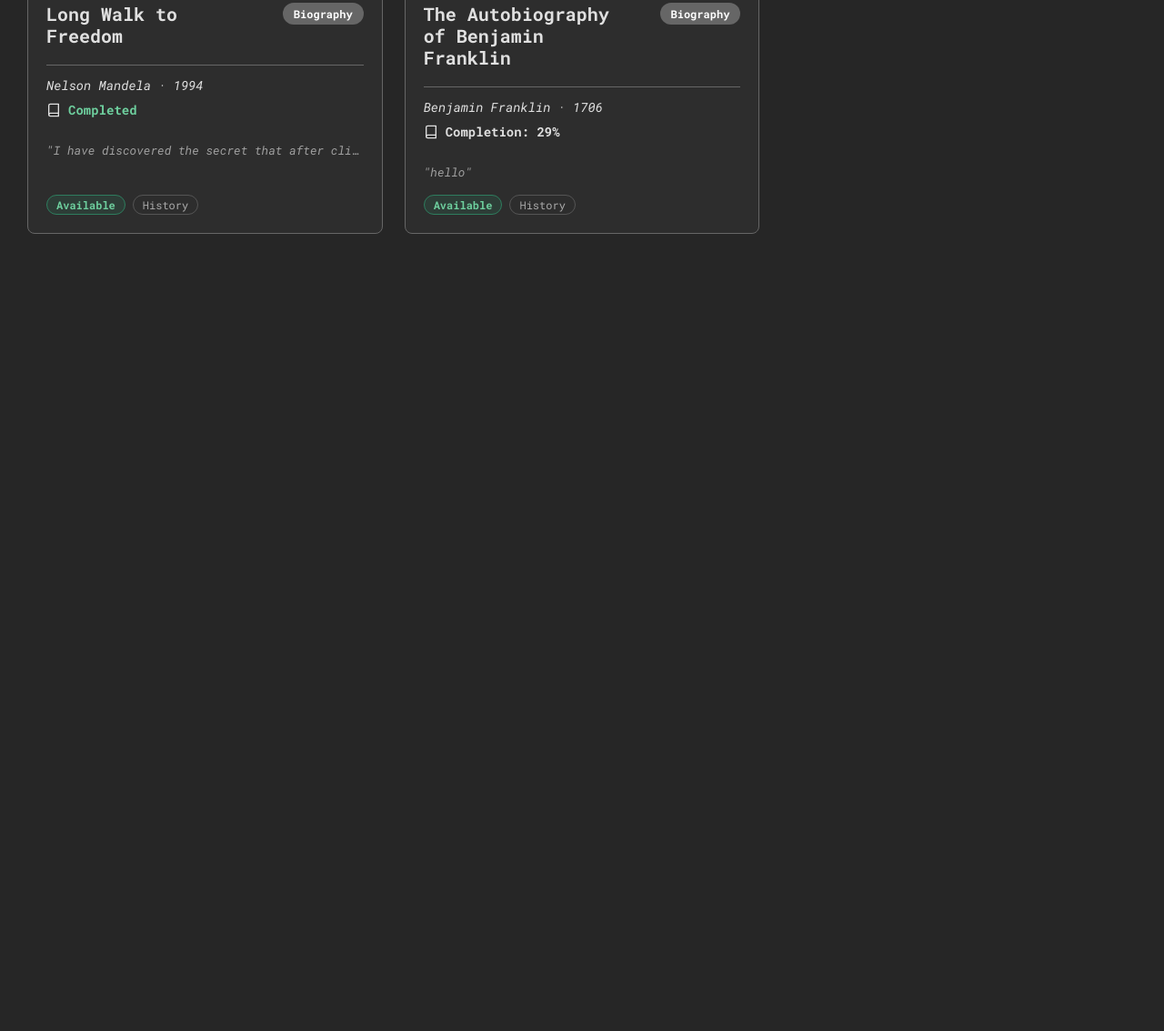
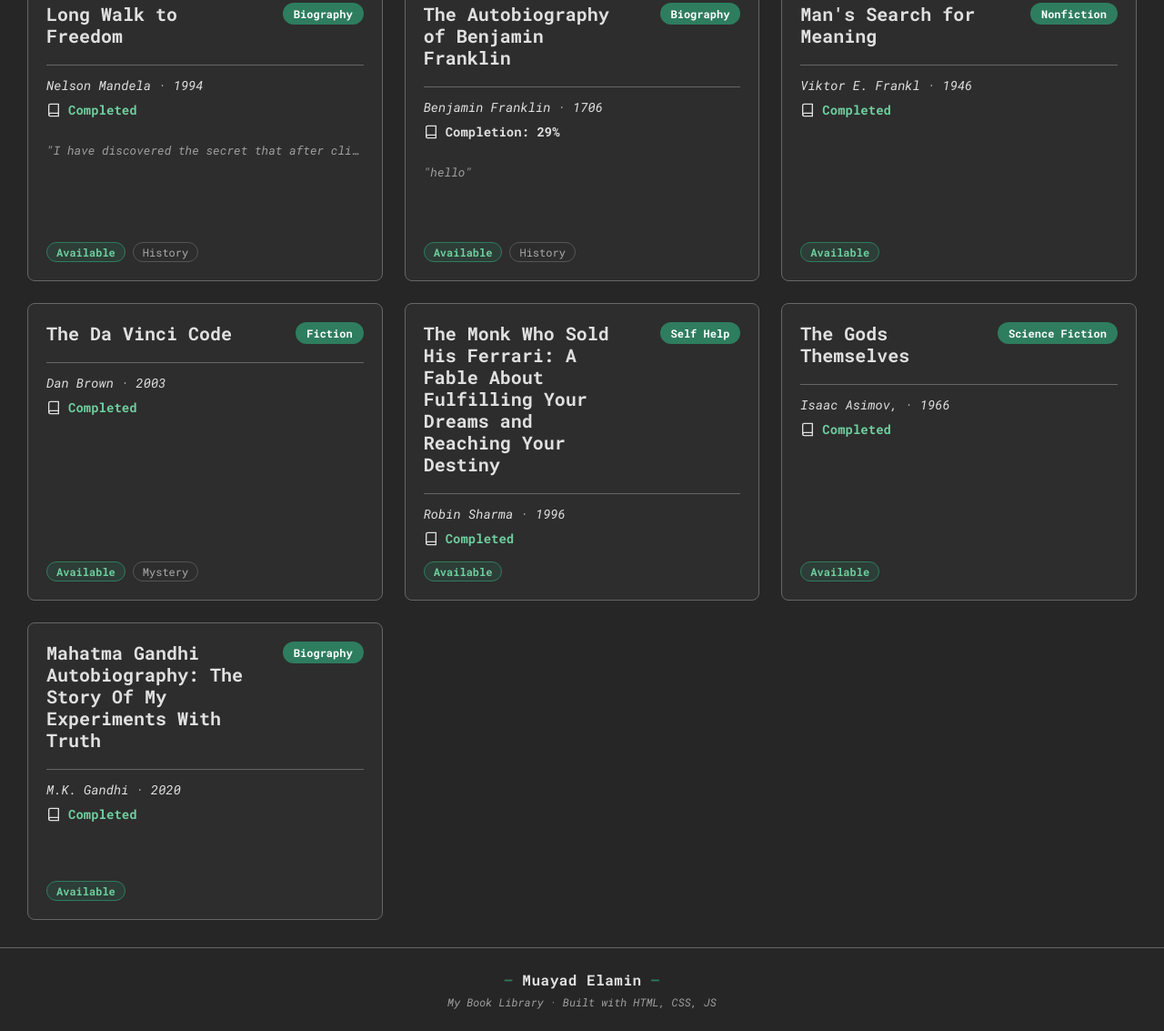
Before and after one commit to Muayad2024/SigmaSchool_project_2, a plain HTML site: page index.html in a window 1280 px wide. Shown: the part 198-1331 px from the top of the page at 91% size. Before the commit the page ends 800 px from the top, so only its background shows below. Drawn offline with Linux system fonts and the light colour scheme; a web font is replaced by a local one.

Commit message:
many changes

```diff
--- a/index.html
+++ b/index.html
@@ -6,27 +6,22 @@
     <title>My Book Library</title>
     <link rel="icon" type="image/x-icon" href="favicontal.png">
 
-    <!-- add favcon here  -->
-
     <link rel="preconnect" href="https://fonts.googleapis.com">
     <link rel="preconnect" href="https://fonts.gstatic.com" crossorigin>
-    <link href="<link rel="preconnect" href="https://fonts.googleapis.com">
-    <link href="https://fonts.googleapis.com/css2?family=Architects+Daughter&family=Roboto+Mono:ital,wght@0,100..700;1,100..700&display=swap" rel="stylesheet" rel="stylesheet">
-    <link href="https://fonts.googleapis.com/css2?family=Atomic+Age&display=swap" rel="stylesheet">
-    <link href="https://fonts.googleapis.com/css2?family=Atomic+Age&family=Quicksand:wght@300..700&display=swap" rel="stylesheet">
+    <link href="https://fonts.googleapis.com/css2?family=Atomic+Age&family=Quicksand:wght@300..700&family=Roboto+Mono:ital,wght@0,100..700;1,100..700&display=swap" rel="stylesheet">
 
     <link rel="stylesheet" href="style.css">
 </head>
 <body>
 
-    <header class="archive-header">
+    <header class="header">
         <div class="logo-area">
-          My Library Books
+          My Book Library
         </div>
     </header>
 
     <div class="action-bar">
-        <button id="toggleFormBtn" class="add-new-card-btn">
+        <button id="toggleFormBtn" class="add-new-book-btn">
             <svg xmlns="http://www.w3.org/2000/svg" viewBox="0 0 24 24" fill="none" stroke="currentColor" stroke-width="2" stroke-linecap="round" stroke-linejoin="round"><line x1="12" y1="5" x2="12" y2="19"></line><line x1="5" y1="12" x2="19" y2="12"></line></svg>
             Add New Book
         </button>
@@ -36,7 +31,7 @@
         <div class="form-container">
             <form id="cardForm">
                 <div class="form-row">
-                    <div class="form-group" style="flex: 2;">
+                    <div class="form-group">
                         <label for="title">Title</label>
                         <input required type="text" id="title" placeholder="e.g., The Odyssey">
                     </div>
@@ -96,11 +91,11 @@
                 </div>
 
                 <div class="form-row">
-                    <div class="form-group" style="flex: 1;">
+                    <div class="form-group">
                         <label for="tags">Tags (Comma separated)</label>
                         <input type="text" id="tags" placeholder="e.g., Adventure, Heroism, Fate">
                     </div>
-                    <div class="form-group" style="flex: 1;">
+                    <div class="form-group">
                         <label for="quote">Best Quote</label>
                         <input type="text" id="quote" placeholder="e.g., 'Sing to me of the man, Muse...'">
                     </div>
@@ -112,7 +107,12 @@
     </div>
 
     <div class="cards-grid" id="cardsContainer"></div>
-
+   <footer id="footer" class="footer">
+    <div class="footer-content">
+        <p class="footer-name">Muayad Elamin</p>
+        <p class="footer-sub">My Book Library &middot; Built with HTML, CSS, JS</p>
+    </div>
+</footer>
     <script src="script.js"></script>
 </body>
 </html>
--- a/script.js
+++ b/script.js
@@ -22,57 +22,70 @@ let cardsData = [
     quote: "hello",
     totalPages: 350,
     readPages: 100
-  }/* ,
+  },
   {
     id: "3",
-    title: "",
-    author: "",
-    date: "",
-    type: "Biography",
-    tags: ["History"],
+    title: "Man's Search for Meaning",
+    author: "Viktor E. Frankl",
+    date: "1946",
+    type: "Nonfiction",
+    tags: [],
     available: true,
     quote: "",
-    totalPages: ,
-    readPages:
+    totalPages: 165,
+    readPages: 165
   },
   {
     id: "4",
-    title: "",
-    author: "",
-    date: "",
-    type: "Biography",
-    tags: ["History"],
+    title: "The Da Vinci Code",
+    author: "Dan Brown",
+    date: "2003",
+    type: "Fiction",
+    tags: ["Mystery"],
     available: true,
     quote: "",
-    totalPages: ,
-    readPages:
-  },
+    totalPages: 480 ,
+    readPages: 480
+  } ,
   {
     id: "5",
-    title: "",
-    author: "",
-    date: "",
-    type: "Biography",
-    tags: ["History"],
+    title: "The Monk Who Sold His Ferrari: A Fable About Fulfilling Your Dreams and Reaching Your Destiny",
+    author: "Robin Sharma",
+    date: "1996",
+    type: "Self Help",
+    tags: [],
     available: true,
     quote: "",
-    totalPages: ,
-    readPages:
+    totalPages: 208 ,
+    readPages: 208
   },
   {
     id: "6",
-    title: "",
-    author: "",
-    date: "",
-    type: "Biography",
-    tags: ["History"],
+    title: "The Gods Themselves",
+    author: "Isaac Asimov,",
+    date: "1966 ",
+    type: "Science Fiction",
+    tags: [],
     available: true,
     quote: "",
-    totalPages: ,
-    readPages:
-  } */
+    totalPages: 288,
+    readPages: 288
+  },
+  {
+    id: "7",
+    title: "Mahatma Gandhi Autobiography: The Story Of My Experiments With Truth",
+    author: "M.K. Gandhi",
+    date: "2020",
+    type: "Biography",
+    tags: [],
+    available: true,
+    quote: "",
+    totalPages: 649,
+    readPages: 649
+  }
+
 ];
-
+// The Dom object elements
 const cardsContainer = document.getElementById('cardsContainer');
 const cardForm = document.getElementById('cardForm');
 const toggleFormBtn = document.getElementById('toggleFormBtn');
@@ -80,17 +93,17 @@ const formWrapper = document.getElementById('formWrapper');
 const submitBtn = document.getElementById('submitBtn');
 
 let editingCardId = null;
-
+//This long svg is plus icon :)
 const formBtnHTML = `
   <svg xmlns="http://www.w3.org/2000/svg" width="20" height="20" viewBox="0 0 24 24" fill="none" stroke="currentColor" stroke-width="2" stroke-linecap="round" stroke-linejoin="round"><line x1="12" y1="5" x2="12" y2="19"></line><line x1="5" y1="12" x2="19" y2="12"></line></svg>
   Add New Book
 `;
-
+//This long svg is plus icon :)
 const closeBtnHTML = `
   <svg xmlns="http://www.w3.org/2000/svg" width="20" height="20" viewBox="0 0 24 24" fill="none" stroke="currentColor" stroke-width="2" stroke-linecap="round" stroke-linejoin="round"><line x1="12" y1="5" x2="12" y2="19"></line><line x1="5" y1="12" x2="19" y2="12"></line></svg>
   Close Form
 `;
-
+/* Event Listeer when the botton clicked it will hide the form and change the inner HTML and change the submit button text  */
 toggleFormBtn.addEventListener('click', () => {
   formWrapper.classList.toggle('hidden');
   if (formWrapper.classList.contains('hidden')) {
@@ -102,30 +115,17 @@ toggleFormBtn.addEventListener('click', () => {
     toggleFormBtn.innerHTML = closeBtnHTML;
   }
 });
-
-function getTypeClass(type) {
-    if (type === 'Poem') return 'type-poem';
-    if (type === 'Myth/Legend') return 'type-myth';
-    if (type === 'Scripture') return 'type-scripture';
-    return 'type-other';
+//calculate the percent
+function calculateCompletion(read, total) {
+  if (total <= 0) return 0;   //I don't want to get infinity number
+  const percent = Math.round((read / total) * 100);
+  return Math.min(Math.max(percent, 0), 100);  //It make the out put btween 1-100 for wrong input
 }
 
-function getBadgeClass(type) {
-    if (type === 'Poem') return 'badge-poem';
-    if (type === 'Myth/Legend') return 'badge-myth';
-    if (type === 'Scripture') return 'badge-scripture';
-    return 'badge-other';
-}
-
-function calculateCompletion(read, total) {
-    if (!total || total <= 0) return 0;
-    const percent = Math.round((read / total) * 100);
-    return Math.min(Math.max(percent, 0), 100);
-}
-
+// This function will arrange the cards
 function renderCards() {
   cardsContainer.innerHTML = '';
-
+/* If there is no books added (the array length is 0) it will show this HTML paragraph */
   if (cardsData.length === 0) {
     cardsContainer.innerHTML = '<p class="empty-state">No books available. Create one above!</p>';
     return;
@@ -134,11 +134,9 @@ function renderCards() {
   cardsData.forEach(card => {
     let tagsHTML = '';
 
-    if (card.available) {
-      tagsHTML += `<span class="tag tag-available">Available</span>`;
-    } else {
-      tagsHTML += `<span class="tag tag-not-available">Not Available</span>`;
-    }
+    tagsHTML += card.available
+      ? `<span class="tag tag-available">Available</span>`
+      : `<span class="tag tag-not-available">Not Available</span>`;
 
     const displayedTags = card.tags.slice(0, 3);
     const remainingCount = card.tags.length - 3;
@@ -149,18 +147,17 @@ function renderCards() {
       tagsHTML += `<span class="tag tag-count">+${remainingCount}</span>`;
     }
 
-    const borderClass = getTypeClass(card.type);
-    const badgeClass = getBadgeClass(card.type);
     const completionPercent = calculateCompletion(card.readPages, card.totalPages);
+    /* If the book complete it will show the completed text other it will show the percent  */
     const completionText = completionPercent === 100 ? "Completed" : `Completion: ${completionPercent}%`;
     const quoteHTML = card.quote ? `<div class="quote-container" title="${card.quote.replace(/"/g, '&quot;')}">"${card.quote}"</div>` : '';
-
+//This HTML will add to the cad with properity .innerHTML
     const cardHTML = `
-      <div class="card ${borderClass}">
+      <div class="card">
         <div class="card-header">
           <h1 class="card-title">${card.title}</h1>
           <div class="header-actions">
-            <span class="badge ${badgeClass}">${card.type}</span>
+            <span class="badge">${card.type}</span>
           </div>
         </div>
         <hr class="divider">
@@ -191,7 +188,6 @@ function toggleMenu(id, event) {
   event.stopPropagation();
   const currentMenu = document.getElementById(`menu-${id}`);
 
-  // Close all other open menus first
   document.querySelectorAll('.options-menu').forEach(menu => {
     if (menu !== currentMenu) menu.classList.remove('active');
   });
@@ -199,18 +195,16 @@ function toggleMenu(id, event) {
   currentMenu.classList.toggle('active');
 }
 
-// Close menu when clicking anywhere else
 document.addEventListener('click', () => {
   document.querySelectorAll('.options-menu').forEach(menu => {
     menu.classList.remove('active');
   });
 });
-
+// If I want to edit the card
 function editCard(id) {
   const cardToEdit = cardsData.find(c => c.id === id);
   if (!cardToEdit) return;
 
-  // Populate Form
   document.getElementById('title').value = cardToEdit.title;
   document.getElementById('author').value = cardToEdit.author;
   document.getElementById('date').value = cardToEdit.date;
@@ -221,13 +215,11 @@ function editCard(id) {
   document.getElementById('tags').value = cardToEdit.tags.join(', ');
   document.getElementById('quote').value = cardToEdit.quote || '';
 
-  // Change form state
   editingCardId = id;
   submitBtn.textContent = 'Update Book';
   formWrapper.classList.remove('hidden');
   toggleFormBtn.innerHTML = closeBtnHTML;
 
-  // Scroll to top so user can see form
   window.scrollTo({ top: 0, behavior: 'smooth' });
 }
 
@@ -236,6 +228,7 @@ function deleteCard(id) {
   renderCards();
 }
 
+//When click submit button
 cardForm.addEventListener('submit', function (e) {
   e.preventDefault();
 
@@ -243,6 +236,18 @@ cardForm.addEventListener('submit', function (e) {
   const readPages = parseInt(document.getElementById('readPages').value) || 0;
   const errorSpan = document.getElementById('pagesError');
   const readPagesInput = document.getElementById('readPages');
+  const tagsInput = document.getElementById('tags').value;
+  const cardData = {
+    title: document.getElementById('title').value,
+    author: document.getElementById('author').value,
+    date: document.getElementById('date').value,
+    type: document.getElementById('type').value,
+    tags: tagsInput.split(',').map(t => t.trim()).filter(t => t !== ''),
+    available: document.getElementById('available').checked,
+    quote: document.getElementById('quote').value,
+    totalPages: totalPages,
+    readPages: readPages
+  };
 
   if (readPages > totalPages) {
     errorSpan.style.display = 'block';
@@ -253,38 +258,20 @@ cardForm.addEventListener('submit', function (e) {
     readPagesInput.classList.remove('input-error');
   }
 
-  const tagsInput = document.getElementById('tags').value;
-  const typeValue = document.getElementById('type').value;
-  const availableChecked = document.getElementById('available').checked;
-  const quoteValue = document.getElementById('quote').value;
-
-  const cardData = {
-    title: document.getElementById('title').value,
-    author: document.getElementById('author').value,
-    date: document.getElementById('date').value,
-    type: typeValue,
-    tags: tagsInput.split(',').map(t => t.trim()).filter(t => t !== ''),
-    available: availableChecked,
-    quote: quoteValue,
-    totalPages: totalPages,
-    readPages: readPages
-  };
-
   if (editingCardId) {
-    // Update existing card
     const index = cardsData.findIndex(c => c.id === editingCardId);
     if (index !== -1) {
       cardsData[index] = { ...cardsData[index], ...cardData };
     }
-  } else {
-    // Add new card
+  }
+  //Here we submit the object to the array
+  else {
     cardsData.push({ id: Date.now().toString(), ...cardData });
   }
 
   renderCards();
   cardForm.reset();
 
-  // Reset form state
   editingCardId = null;
   submitBtn.textContent = 'Create Book';
   formWrapper.classList.add('hidden');
--- a/style.css
+++ b/style.css
@@ -7,8 +7,6 @@
 
     --bg-card: #2d2d2d;
     --card-green: #2e7d5e;
-    --card-brown: #a88147;
-    --card-teal: #1e7c7c;
 
     --tag-border: #555;
     --tag-text: #aaa;
@@ -30,7 +28,7 @@ body {
     min-height: 100vh;
 }
 
-.archive-header {
+.header {
     width: 100%;
     max-width: 1400px;
     padding: 20px 30px;
@@ -49,7 +47,6 @@ body {
     font-weight: 700;
     color: var(--text-main);
     font-family: "Atomic Age", system-ui;
-
 }
 
 .action-bar {
@@ -63,7 +60,7 @@ body {
     background-color: var(--bg-header);
 }
 
-.add-new-card-btn {
+.add-new-book-btn {
     background: transparent;
     border: none;
     font-size: 18px;
@@ -76,11 +73,11 @@ body {
     transition: color 0.2s;
 }
 
-.add-new-card-btn:hover {
+.add-new-book-btn:hover {
     color: var(--card-green);
 }
 
-.add-new-card-btn svg {
+.add-new-book-btn svg {
     width: 20px;
     height: 20px;
 }
@@ -162,7 +159,7 @@ input, select {
     font-size: 14px;
     outline: none;
     transition: border-color 0.2s;
-    font-family: 'Courier Prime', monospace;
+    font-family: 'Roboto Mono', monospace;
     background-color: var(--bg-page);
     color: var(--text-main);
     width: 100%;
@@ -185,7 +182,7 @@ input:focus, select:focus {
     margin-top: 10px;
     transition: background-color 0.2s;
     align-self: flex-start;
-    font-family: 'Courier Prime', monospace;
+    font-family: 'Roboto Mono', monospace;
 }
 
 .add-btn:hover {
@@ -200,6 +197,7 @@ input:focus, select:focus {
     max-width: 1400px;
     padding: 30px;
     justify-content: center;
+    grid-auto-rows: 1fr;
 }
 
 .card {
@@ -222,11 +220,6 @@ input:focus, select:focus {
 .card:hover {
     transform: translateY(-5px);
 }
-
-/* .card.type-poem { border-color: var(--card-green); }
-.card.type-myth { border-color: var(--card-brown); }
-.card.type-scripture { border-color: var(--card-teal); }
-.card.type-other { border-color: var(--border-color); } */
 
 .card-header {
     display: flex;
@@ -257,12 +250,8 @@ input:focus, select:focus {
     font-weight: 700;
     color: white;
     white-space: nowrap;
+    background-color: var(--card-green);
 }
-/* need to revise */
-.badge-poem { background-color: var(--card-green); }
-.badge-myth { background-color: var(--card-brown); }
-.badge-scripture { background-color: var(--card-teal); }
-.badge-other { background-color: #666; }
 
 .divider {
     border: none;
@@ -352,7 +341,6 @@ input:focus, select:focus {
     font-weight: 700;
 }
 
-/* (Three Dots) */
 .options-menu {
     position: absolute;
     bottom: 10px;
@@ -373,7 +361,7 @@ input:focus, select:focus {
     align-items: center;
     border-radius: 50%;
     transition: background-color 0.2s, color 0.2s;
-    opacity: 0; /* Hidden until card hover */
+    opacity: 0;
 }
 
 .card:hover .menu-toggle-btn, .options-menu.active .menu-toggle-btn {
@@ -381,8 +369,8 @@ input:focus, select:focus {
 }
 
 .menu-toggle-btn:hover {
-    background-color: rgba(255, 255, 255, 0.1);
-    color: var(--text-main);
+    background-color: var(--card-green);
+    color: white;
 }
 
 .dropdown {
@@ -391,7 +379,7 @@ input:focus, select:focus {
     bottom: 35px;
     right: 0;
     background-color: #383838;
-    border: 1px solid var(--border-color);
+    border: 1px solid var(--card-green);
     border-radius: 6px;
     box-shadow: 0 4px 12px rgba(0,0,0,0.4);
     flex-direction: column;
@@ -409,14 +397,15 @@ input:focus, select:focus {
     color: var(--text-main);
     padding: 10px 16px;
     text-align: left;
-    font-family: 'Courier Prime', monospace;
+    font-family: 'Roboto Mono', monospace;
     font-size: 14px;
     cursor: pointer;
     transition: background-color 0.2s;
 }
 
 .dropdown-item:hover {
-    background-color: #4a4a4a;
+    background-color: var(--card-green);
+    color: white;
 }
 
 .dropdown-item.delete {
@@ -424,7 +413,8 @@ input:focus, select:focus {
 }
 
 .dropdown-item.delete:hover {
-    background-color: rgba(217, 83, 79, 0.2);
+    background-color: var(--card-green);
+    color: white;
 }
 
 .empty-state {
@@ -446,3 +436,47 @@ input:focus, select:focus {
 .input-error {
     border-color: #d9534f;
 }
+
+.footer {
+    width: 100%;
+    max-width: 1400px;
+    margin-top: auto;
+    padding: 24px 30px;
+    border-top: 1px solid var(--border-color);
+    background-color: var(--bg-header);
+    display: flex;
+    justify-content: center;
+    align-items: center;
+    font-family: 'Roboto Mono', monospace;
+}
+
+.footer-content {
+    display: flex;
+    flex-direction: column;
+    align-items: center;
+    gap: 6px;
+    text-align: center;
+}
+
+.footer-name {
+    font-size: 16px;
+    font-weight: 700;
+    color: var(--text-main);
+    letter-spacing: 0.5px;
+}
+
+.footer-name::before {
+    content: "— ";
+    color: var(--card-green);
+}
+
+.footer-name::after {
+    content: " —";
+    color: var(--card-green);
+}
+
+.footer-sub {
+    font-size: 12px;
+    color: var(--text-muted);
+    font-style: italic;
+}
```
Also changed, not shown: plusIcon.svg (added), 1 other file.
